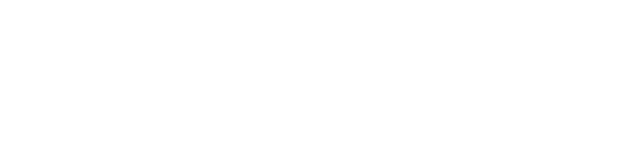
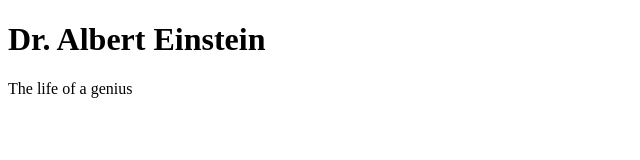
Before and after one commit to MatteoMichelotti/fcc-tribute-page-project, a plain HTML site: page index.html in a window 1280 px wide. Shown: the whole page, without its empty margins (0-640 px from the left). Drawn offline with Linux system fonts and the light colour scheme.

Commit message:
Added page header

```diff
--- a/index.html
+++ b/index.html
@@ -9,6 +9,11 @@
     <script src="main.js"></script>
 </head>
 <body>
-
+    <main id="main">
+        <header>
+            <h1 id="title">Dr. Albert Einstein</h1>
+            <p>The life of a genius</p>
+        </header>
+    </main>
 </body>
 </html>
```
